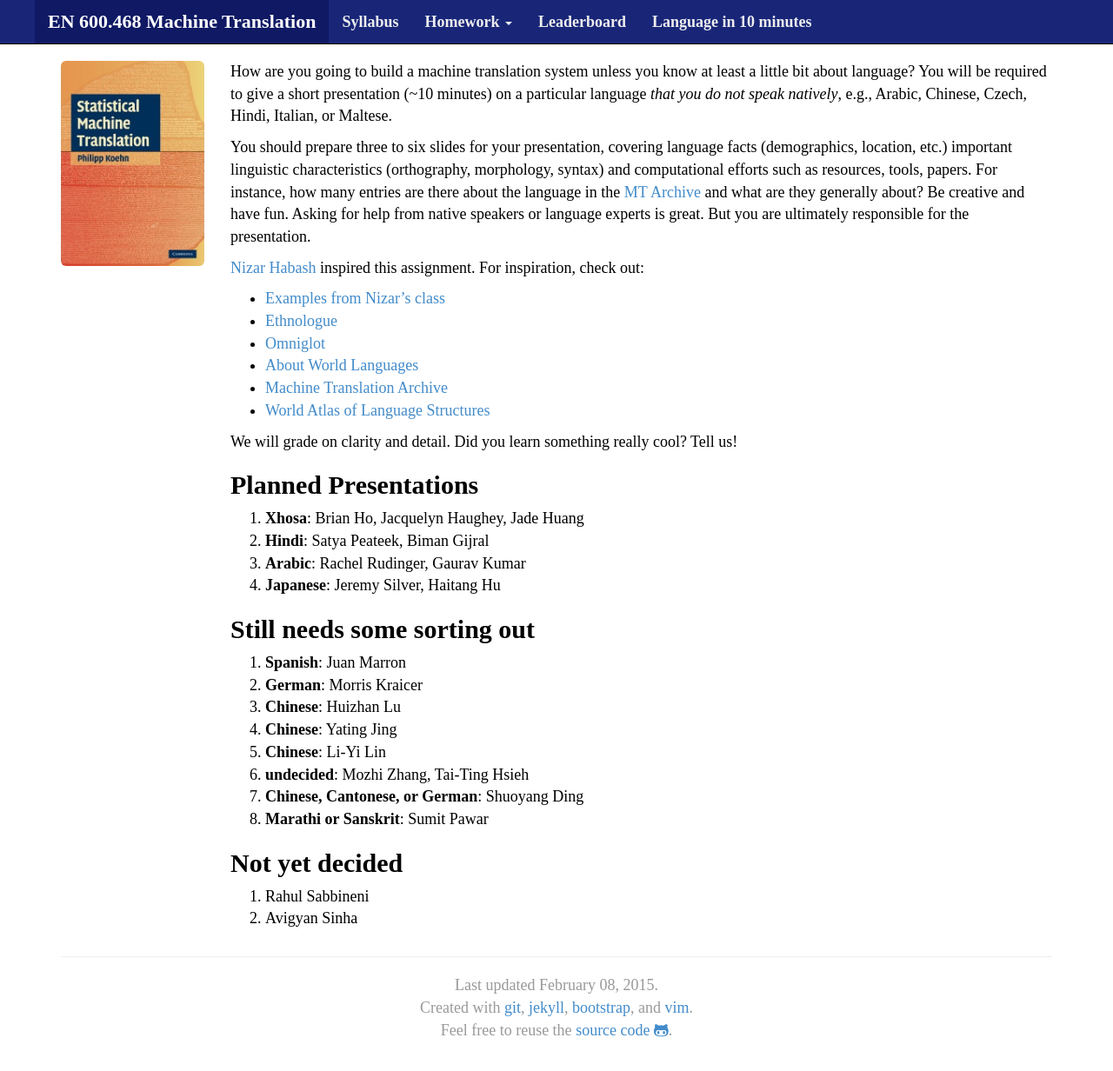
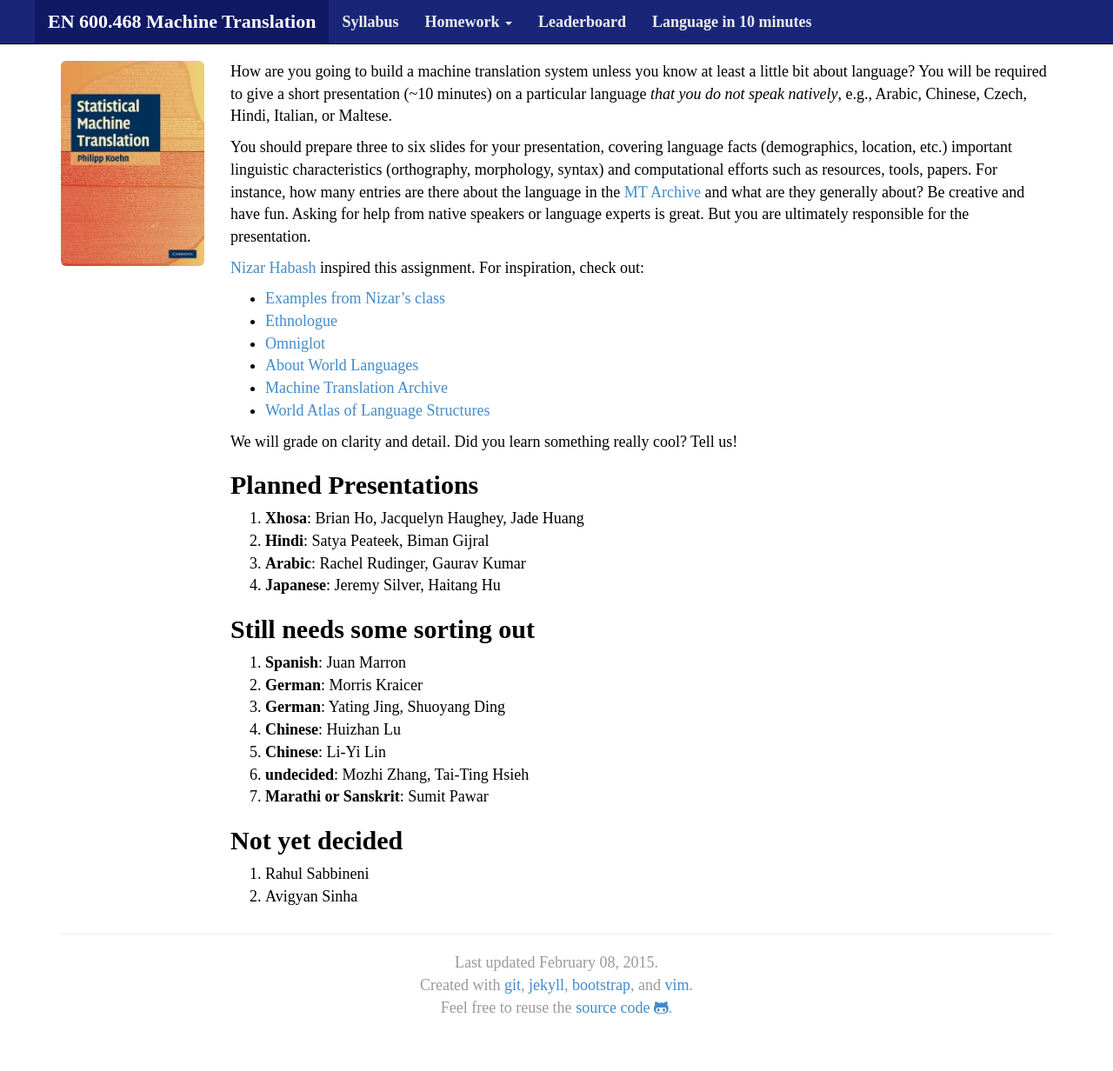
Before and after one commit to mt-class/jhu, a Jekyll site: the page built from lin10.md, in a window 1280 px wide and 1250 px high. Shown: the top 1232 px of the window at 87% size. Built offline with Jekyll 4.4.1, drawn with Linux system fonts in a browser that asks for light colours; nearby versions of some CDN libraries; some web fonts are replaced.

Commit message:
Update lin10.md

```diff
--- a/lin10.md
+++ b/lin10.md
@@ -46,11 +46,10 @@ Still needs some sorting out
 
 1. **Spanish**: Juan Marron
 4. **German**: Morris Kraicer
+9. **German**: Yating Jing, Shuoyang Ding
 5. **Chinese**: Huizhan Lu
-6. **Chinese**: Yating Jing
 7. **Chinese**: Li-Yi Lin
 8. **undecided**: Mozhi Zhang, Tai-Ting Hsieh
-9. **Chinese, Cantonese, or German**: Shuoyang Ding
 10. **Marathi or Sanskrit**: Sumit Pawar
 
 Not yet decided
```
